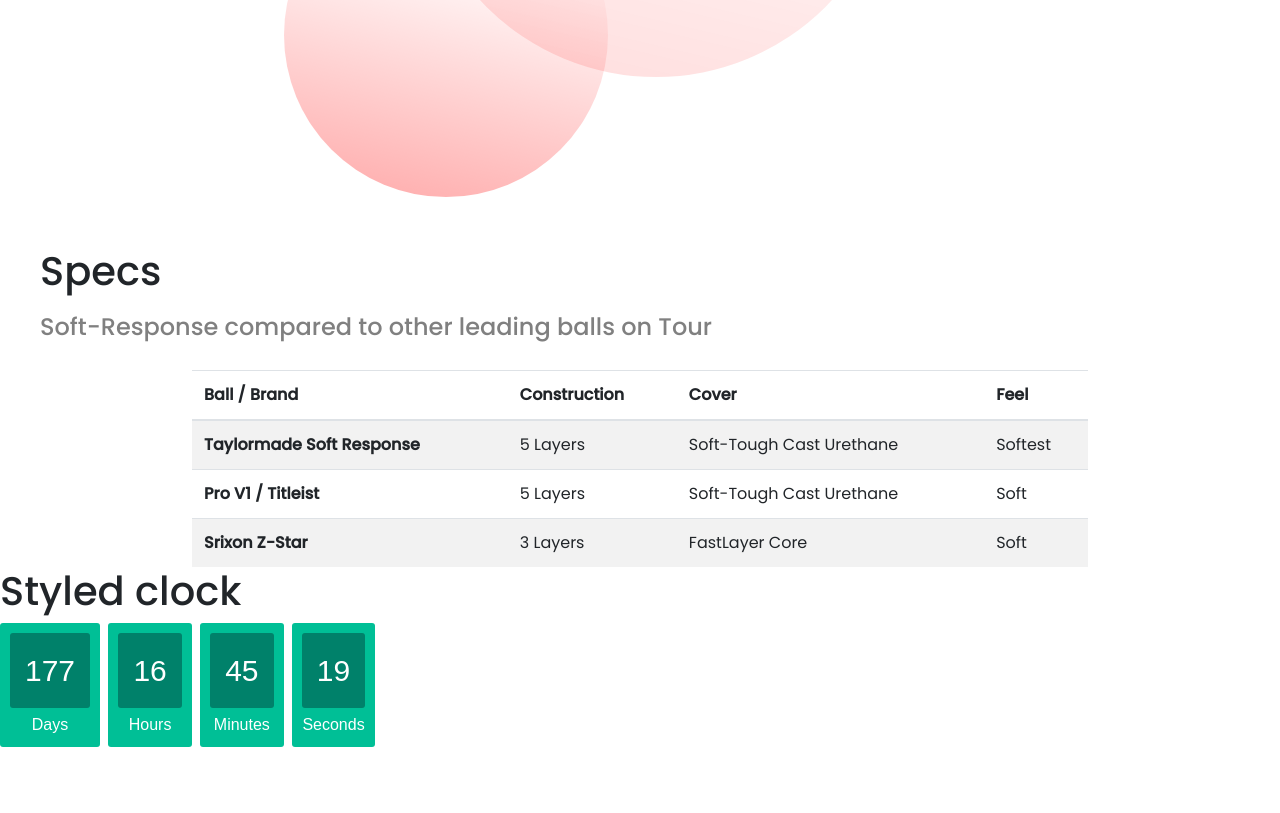
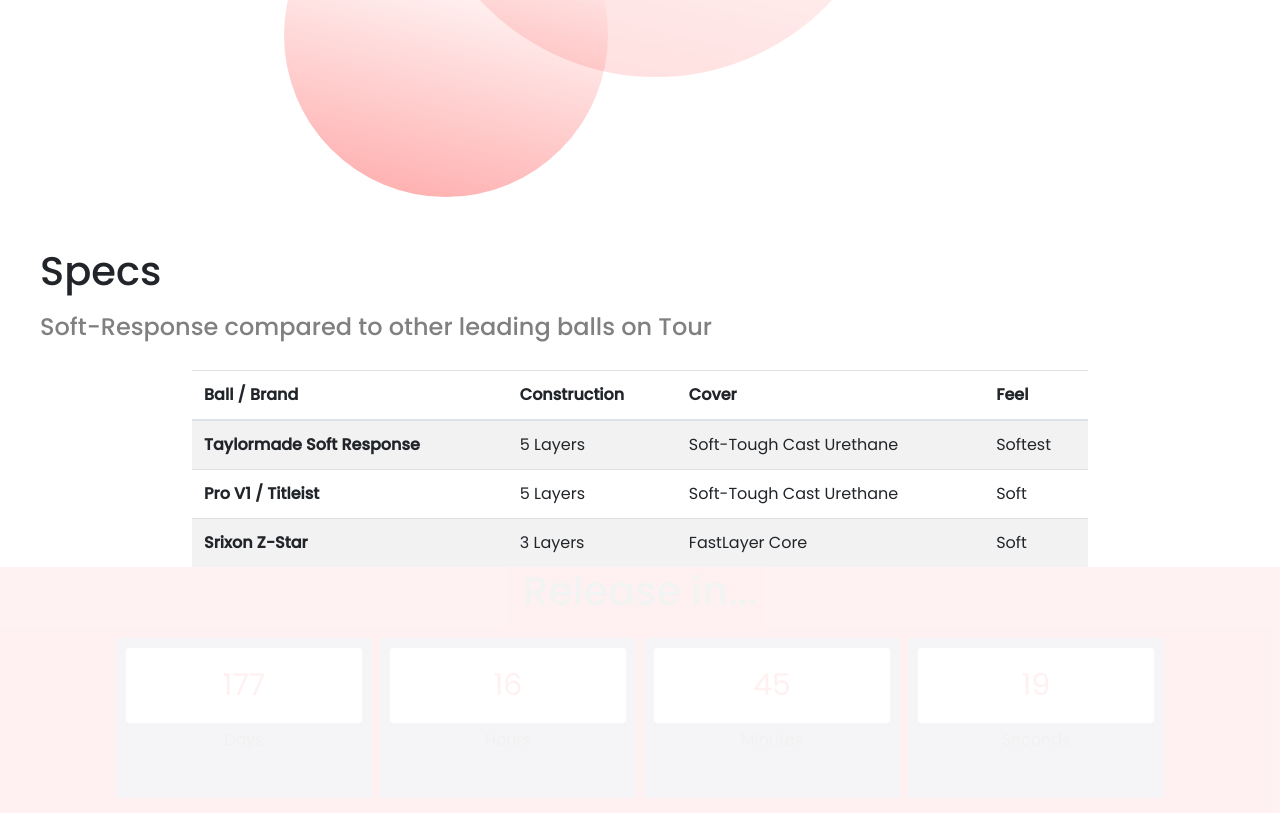
Before and after one commit to ccrwy5/Golf-Landing-Page, a plain HTML site: page index.html in a window 1280 px wide. Shown: the part 643-1456 px from the top of the page. Before the commit the page ends 1390 px from the top, so only its background shows below. Drawn offline with nearby package versions, Linux system fonts and the light colour scheme.

Commit message:
Work on the countdown clock section

```diff
--- a/index.html
+++ b/index.html
@@ -88,21 +88,19 @@
                 </tr>
             </tbody>
         </table>
-
-
-        <div>
-            <h1>Styled clock</h1>
+        <div style="background-color: red; opacity: 0.05;">
+            <h1 style="text-align: center;">Release in...</h1>
             <div id="clockdiv">
-                <div><span class="days"></span>
+                <div class="time-cell"><span class="days"></span>
                     <div class="smalltext">Days</div>
                 </div>
-                <div><span class="hours"></span>
+                <div class="time-cell"><span class="hours"></span>
                     <div class="smalltext">Hours</div>
                 </div>
-                <div><span class="minutes"></span>
+                <div class="time-cell"><span class="minutes"></span>
                     <div class="smalltext">Minutes</div>
                 </div>
-                <div><span class="seconds"></span>
+                <div class="time-cell"><span class="seconds"></span>
                     <div class="smalltext">Seconds</div>
                 </div>
             </div>
--- a/style.css
+++ b/style.css
@@ -204,52 +204,58 @@ nav{
 }
 
 
+
+
 /* Clock */
 .link{
     margin-top: 40px;
   }
 
-  a{
-    display: inline-block;
-    color: #fff;
-    font-size: 20px;
-    padding: 20px;
-    background: #265;
-    border-radius: 10px;
-    text-decoration: none;
-  }
-
-  a:hover{
-    background: #487;
-  }
 
   #clockdiv{
       font-family: sans-serif;
       color: #fff;
-      display: inline-block;
+      /* display: inline-block; */
       font-weight: 100;
       text-align: center;
       font-size: 30px;
+      margin: 0 auto;
+      width: 100%;
+      padding-bottom: 15px;
+      padding-top: 15px;
+      font-family: 'Poppins', sans-serif;
+  }
+
+  .time-cell{
+      height: 20vh;
+      width: 20vw;
   }
 
 
   #clockdiv > div{
       padding: 10px;
       border-radius: 3px;
-      background: #00BF96;
+      /* background: #00BF96; */
+      background-color: #585772;
       display: inline-block;
+
   }
 
   #clockdiv div > span{
       padding: 15px;
       border-radius: 3px;
-      background: #00816A;
+      /* background: #00816A; */
+      background-color: white;
       display: inline-block;
+      color: red;
+      width: 100%;
   }
 
   .smalltext{
       padding-top: 5px;
       font-size: 16px;
+      font-family: 'Poppins', sans-serif;
+      color: black;
   }
 
 
@@ -291,5 +297,4 @@ nav{
         opacity: 0.2;
     }
 
-
 }
```
